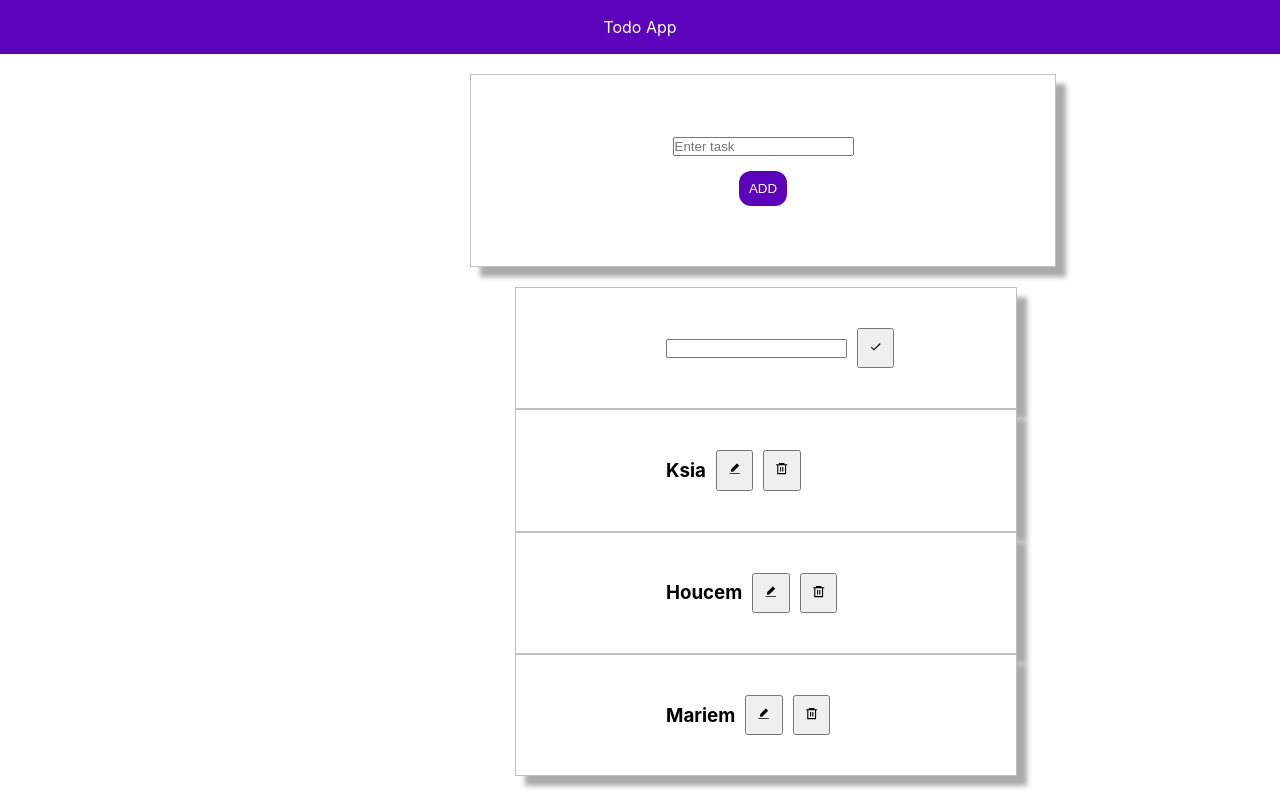
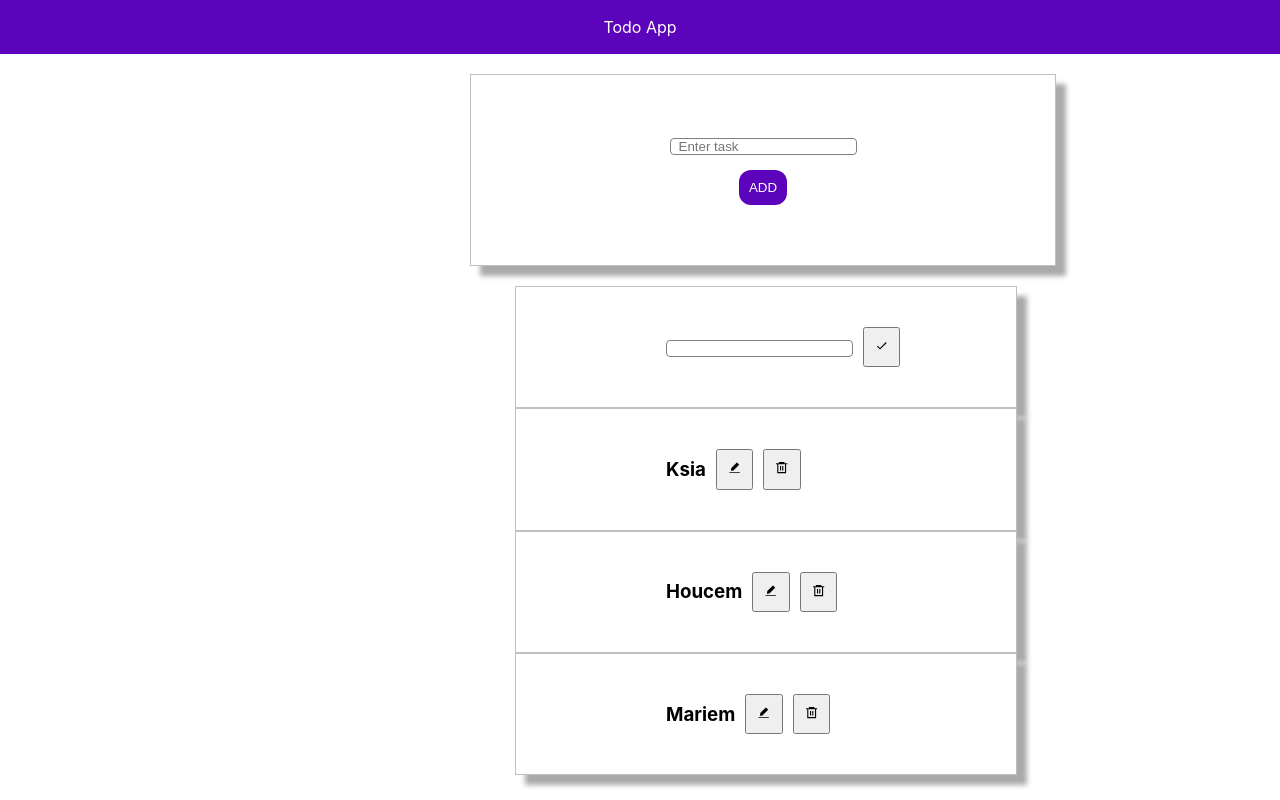
Before and after one commit to douik123/todos, a React (Create React App) app: page / in a window 1280 px wide. Both pictures are taken after a click on the button 760 px from the left and 348 px from the top of the page. Built offline with nearby package versions, Linux system fonts and the light colour scheme.

Commit message:
projet todos done

```diff
--- a/src/App.css
+++ b/src/App.css
@@ -73,3 +73,11 @@
 .submit:hover {
   background-color: green;
 }
+input
+{
+  font-family:"Segoe Print", Verdan, Arial;
+  -moz-border-radius:4px;
+  border:1px solid gray;
+  border-radius:4px;
+  padding-left:8px;
+}
--- a/src/App.js
+++ b/src/App.js
@@ -10,6 +10,7 @@ function App() {
   // const [showEdit,setShowEdit] = useState(false);
   const [todoediting, setTodoediting] = useState(null);
   const [editingtext, seteditingtext] = useState("");
+
 
   const addNewTab=(e)=>{
     setTab([...tab,{task:input,id:uuidv4()}]);
@@ -47,13 +48,18 @@ function App() {
         </div>
 
           )}</>} */}
+
           {tab.map(el=>
+
         <div className="tabs">
           {todoediting===el.id ?
-          (<input
+          (<div>
+            <form name="nomformulaire" action="" method="POST">
+            <input
           type="text"
+          // value={el.task}
           onChange={(e)=>seteditingtext(e.target.value)}
-          />)
+          /></form></div>)
           :
           (<div><h3>{el.task}</h3></div>)}
 
@@ -66,11 +72,6 @@ function App() {
               <button className="delete" onClick={() => deleteTodo(el.id)} ><RiDeleteBin6Line/></button>
               </div>
             )}
-
-
-
-
-
         </div>
         </div>
 
@@ -83,6 +84,7 @@ function App() {
 
 
      </div>
+
     </div>
   );
 }
```
